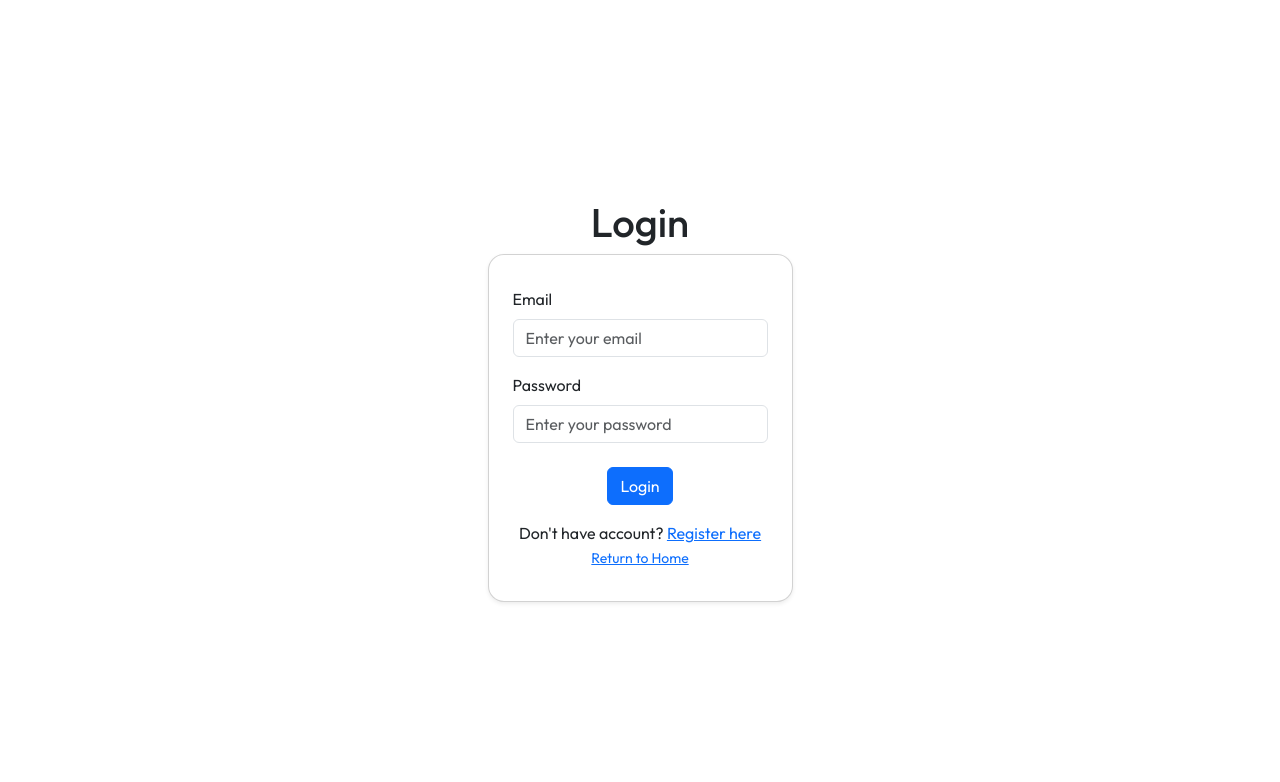
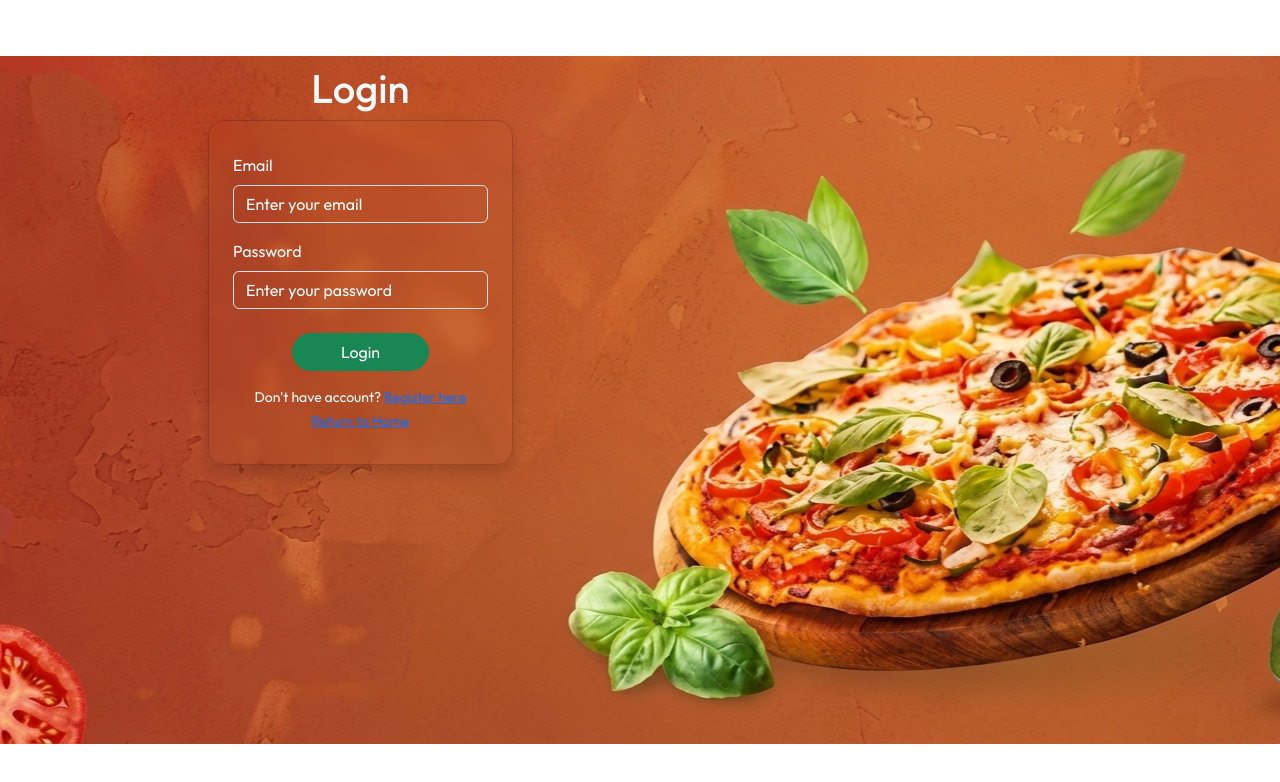
Before and after one commit to vaibhav-velhal/just-pizza-react, a React (Vite) app: page /login in a window 1280 px wide. Shown: the top 782 px of the page. Built offline with nearby package versions, Linux system fonts and the light colour scheme; no server answers.

Commit message:
login page designed updated by adding an image

```diff
--- /dev/null
+++ b/src/pages/Login/Login.css
@@ -0,0 +1,33 @@
+.login-page {
+    min-height: 100vh;
+    background: url("./../../../public/pizza-login-image.jpg") no-repeat center center;
+}
+
+.login-page .login-container {
+    margin-top: 4rem;
+    margin-left: 13rem;
+}
+
+.login-page .card {
+    color: white;
+    background-color: transparent;
+    backdrop-filter: blur(5px);
+}
+
+.login-page form input {
+    color: white;
+    background-color: transparent;
+}
+
+.login-page form input:focus {
+    color: white;
+    background-color: transparent;
+}
+
+.login-page form input::placeholder {
+    color: white;
+}
+
+.login-page .login-button .btn:hover {
+    text-decoration: underline;
+}
--- a/src/pages/Login/Login.jsx
+++ b/src/pages/Login/Login.jsx
@@ -1,6 +1,7 @@
 import { useState } from "react";
 import { useNavigate } from "react-router-dom";
 import { loginUser } from "../../services/auth/auth.api.js";
+import './Login.css';
 
 function Login() {
 
@@ -34,16 +35,16 @@ function Login() {
     }
 
     return(
-        <main className="h-100">
-            <div className="login-page h-100 d-flex justify-content-center align-items-center">
-                <div>
-                    <h1 className="text-center">Login</h1>
+        <main>
+            <div className="login-page d-flex">
+                <div className="login-container">
+                    <h1 className="text-center text-light">Login</h1>
                     <form
                         action="#"
                         onSubmit={handleLogin}
                         method="POST"
                     >
-                        <div className="card px-2 py-3 shadow-sm rounded-4">
+                        <div className="card px-2 py-3 shadow rounded-4">
                             <div className="card-body">
                                 <div className="mb-3">
                                     <label htmlFor="email" className="form-label">
@@ -77,15 +78,17 @@ function Login() {
                                     />
                                 </div>
                                 <div className="login-button mb-3 text-center">
-                                    <button className="btn btn-primary" type="submit">
+                                    <button className="btn btn-success rounded-pill px-5" type="submit">
                                         Login
                                     </button>
                                 </div>
                                 <div className="desc text-center">
-                                    <p className="m-0">
-                                        Don't have account?{" "}
-                                        <a href="/register">Register here</a>
-                                    </p>
+                                    <small>
+                                        <p className="m-0">
+                                            Don't have account?{" "}
+                                            <a href="/register">Register here</a>
+                                        </p>
+                                    </small>
                                     <small><a href="/">Return to Home</a></small>
                                 </div>
                             </div>
--- a/src/pages/Registration/Register.jsx
+++ b/src/pages/Registration/Register.jsx
@@ -146,7 +146,7 @@ function Register() {
                     <div className="desc text-center">
                         <p className="m-0">
                             Already have an account?{" "}
-                            <a href="/">Login here</a>
+                            <a href="/login">Login here</a>
                         </p>
                     </div>
                     </form>
```
Also changed, not shown: public/pizza-login-image.jpg (added).
